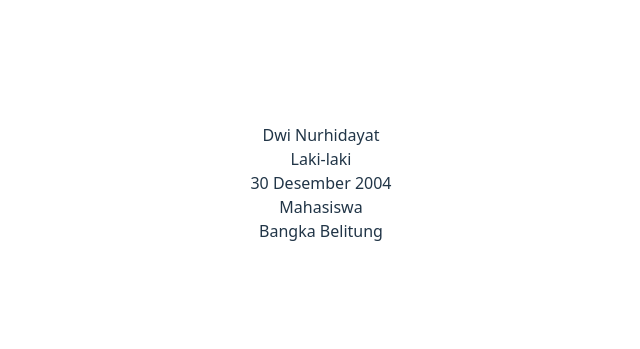
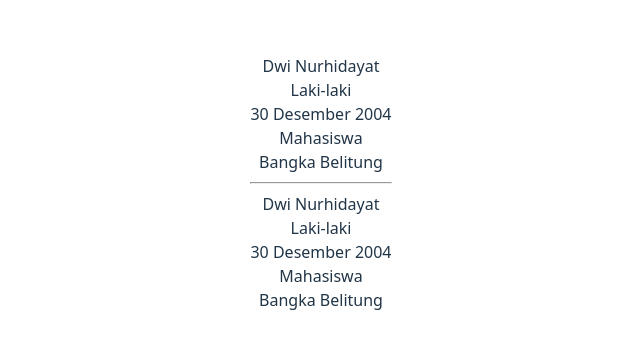
Before and after one commit to nrhdyt3012/react-fundamental, a React (Vite) app: page / in a window 1280 px wide. Shown: the part 217-566 px from the top of the page, without its empty margins (319-959 px from the left). Built offline with nearby package versions, Linux system fonts and the light colour scheme.

Commit message:
props pada child component

```diff
--- a/src/App.jsx
+++ b/src/App.jsx
@@ -3,7 +3,9 @@ import Article from './components/Article.jsx'
 function App() {
   return (
     <div>
-<Article></Article>
+<Article name="DAYAT" infos={["1", "2", "3"]}></Article>
+<hr />
+<Article name="DAYAT" infos={["1", "2", "3"]}></Article>
     </div>
   )
 }
```
